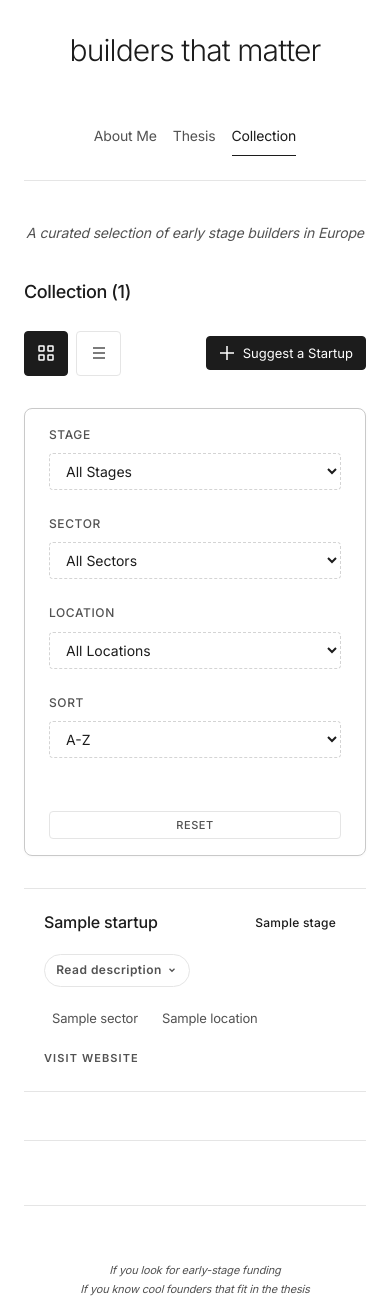
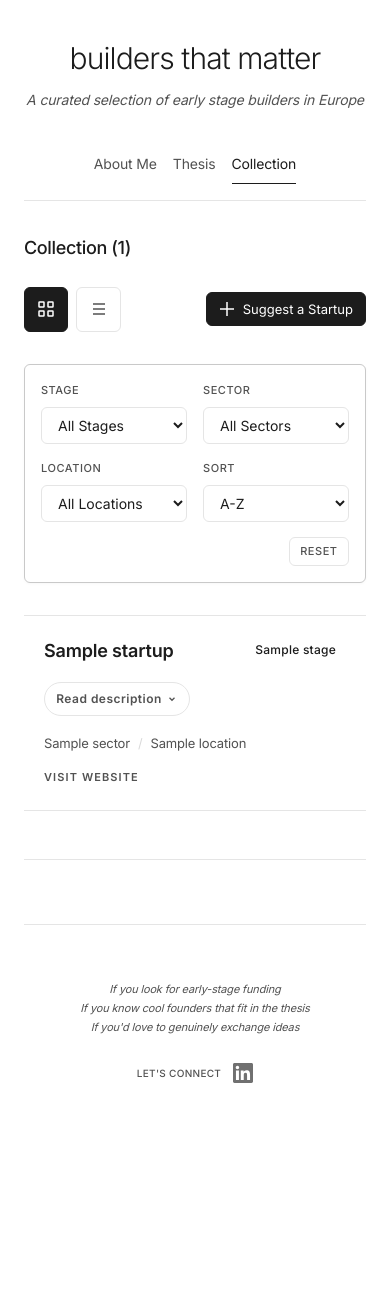
Before and after one commit to elisamordenti/builders_that_matter_v2, a Flask app: template templates/index.html in a window 390 px wide. Shown: the top 1300 px of the page. After the commit the page ends 1083 px from the top, so only its background shows below. Run offline with Flask 3, Linux system fonts and the light colour scheme; the template is opened without the code that fills it: most values are stand-ins (such as "Sample title", 1, 10 or a date in 2020).

Commit message:
Refine the original design: proportions, rhythm, consistency
Same layout, typography and palette as the live site, tightened:
- Narrower 1120px content width; header title and tagline grouped
- Table: hairlines only, one line per row with hover for full text,
  plain sector text, bigger company names
- Filters: solid thin-line selects, two per row on mobile
- Grid: card footers pinned so rows line up; hairline gaps on mobile
- One corner radius; distinct pastel per stage (Series A, No Funding)
- Fix duplicate "Stealth" rows being dropped/mismatched (key by index)
- Data cleanup: Series A / United Kingdom, typo fixes in descriptions

Co-Authored-By: Claude Opus 5.5 <noreply@anthropic.com>

```diff
--- a/static/css/style.css
+++ b/static/css/style.css
@@ -15,6 +15,9 @@
     --table-header-bg: #fafafa;
     --table-hover: #f5f5f5;
     --divider-color: #e5e5e5;
+    --rule-color: #d9d9d9;
+    --text-muted: #8a8a8a;
+    --radius: 6px;
 }
 
 body {
@@ -29,7 +32,7 @@ body {
 }
 
 .container {
-    max-width: 1400px;
+    max-width: 1120px;
     margin: 0 auto;
     padding: 0 2rem;
 }
@@ -37,12 +40,12 @@ body {
 /* Header */
 .main-header {
     text-align: center;
-    margin-bottom: 2rem;
-    padding-top: 2rem;
+    margin-bottom: 1.75rem;
+    padding-top: 4rem;
 }
 
 .main-title {
-    font-size: 3rem;
+    font-size: 3.25rem;
     font-weight: 300;
     letter-spacing: -0.03em;
     color: var(--text-color);
@@ -53,9 +56,9 @@ body {
 .section-navigation {
     display: flex;
     justify-content: center;
-    gap: 3rem;
-    padding: 1.25rem 0;
-    margin-bottom: 2rem;
+    gap: 2.5rem;
+    padding: 0.75rem 0 1rem;
+    margin-bottom: 3rem;
     border-bottom: 1px solid var(--border-color);
 }
 
@@ -93,8 +96,7 @@ body {
     color: var(--text-secondary);
     font-weight: 400;
     font-style: italic;
-    margin-bottom: 2rem;
-    padding-top: 0.5rem;
+    margin-top: 0.75rem;
 }
 
 /* Content Sections */
@@ -223,7 +225,7 @@ body {
     align-items: center;
     justify-content: center;
     color: var(--text-secondary);
-    border-radius: 4px;
+    border-radius: var(--radius);
 }
 
 .view-icon-btn:hover {
@@ -257,7 +259,7 @@ body {
     cursor: pointer;
     transition: all 0.2s ease;
     font-family: inherit;
-    border-radius: 4px;
+    border-radius: var(--radius);
 }
 
 .suggest-btn:hover {
@@ -273,10 +275,10 @@ body {
     gap: 1.5rem;
     margin-bottom: 2rem;
     flex-wrap: wrap;
-    padding: 1rem 1.5rem;
+    padding: 0.9rem 1.25rem;
     background: var(--card-bg);
     border: 1px solid #c9c9c9;
-    border-radius: 8px;
+    border-radius: var(--radius);
     align-items: end;
     box-shadow: 0 1px 3px rgba(0, 0, 0, 0.03);
 }
@@ -295,7 +297,7 @@ body {
 }
 
 .filter-label {
-    font-size: 0.75rem;
+    font-size: 0.6875rem;
     font-weight: 500;
     color: var(--text-secondary);
     text-transform: uppercase;
@@ -304,8 +306,8 @@ body {
 
 .filter-select {
     padding: 0.5rem 0.75rem;
-    border: 1px dashed #d4d4d4;
-    border-radius: 4px;
+    border: 1px solid var(--border-color);
+    border-radius: var(--radius);
     font-size: 0.875rem;
     font-family: inherit;
     background: var(--bg-color);
@@ -323,7 +325,7 @@ body {
 .filter-reset-btn {
     padding: 0.4rem 0.65rem;
     border: 1px solid var(--border-color);
-    border-radius: 4px;
+    border-radius: var(--radius);
     background: transparent;
     color: var(--text-secondary);
     font-size: 0.6875rem;
@@ -377,8 +379,8 @@ body {
 }
 
 .startup-name {
-    font-size: 1.125rem;
-    font-weight: 500;
+    font-size: 1.25rem;
+    font-weight: 600;
     color: var(--text-color);
     letter-spacing: -0.01em;
     flex: 1;
@@ -388,7 +390,7 @@ body {
     font-size: 0.75rem;
     font-weight: 500;
     padding: 0.25rem 0.625rem;
-    border-radius: 4px;
+    border-radius: var(--radius);
     white-space: nowrap;
     letter-spacing: 0.02em;
 }
@@ -465,17 +472,17 @@ body {
 .startup-meta {
     display: flex;
     flex-wrap: wrap;
-    gap: 0.5rem;
-    margin-bottom: 1rem;
+    gap: 0.25rem 0.5rem;
+    margin-top: auto;
+    margin-bottom: 0.9rem;
     font-size: 0.8125rem;
+    color: var(--text-secondary);
 }
 
-.startup-sector,
-.startup-location {
-    color: var(--text-secondary);
-    padding: 0.25rem 0.5rem;
-    background: var(--bg-color);
-    border-radius: 4px;
+.startup-location::before {
+    content: "/";
+    margin-right: 0.5rem;
+    color: var(--rule-color);
 }
 
 .startup-link {
@@ -941,13 +954,18 @@ body {
         padding: 0 1.5rem;
     }
 
+    .main-header {
+        padding-top: 2.5rem;
+    }
+
     .main-title {
         font-size: 2.25rem;
     }
 
     .section-navigation {
         gap: 1.5rem;
-        padding: 1.5rem 0;
+        padding: 0.75rem 0 1rem;
+        margin-bottom: 2rem;
     }
 
     .section-link {
@@ -968,19 +986,30 @@ body {
 
     .startups-grid {
         grid-template-columns: 1fr;
-        gap: 1.25rem;
     }
 
     .startup-card {
         padding: 1.25rem;
     }
 
+    /* Two filters per row instead of one tall column */
     .filters-container {
-        flex-direction: column;
+        gap: 0.9rem 1rem;
+        padding: 1rem;
     }
 
     .filter-group {
-        min-width: 100%;
+        flex: 1 1 calc(50% - 0.5rem);
+        min-width: 0;
+    }
+
+    .filter-group-reset {
+        flex: 0 0 100%;
+        align-items: flex-end;
+    }
+
+    .filter-group-reset .filter-label {
+        display: none;
     }
 
     .startups-table-container {
@@ -1038,7 +1067,7 @@ body {
     }
 
     .startup-name {
-        font-size: 1rem;
+        font-size: 1.125rem;
     }
 
     .suggest-btn {
```
Also changed, not shown: other parts of static/css/style.css (+52 -41 lines), data/startups.json (+9 -9 lines), templates/index.html (+16 -23 lines).
